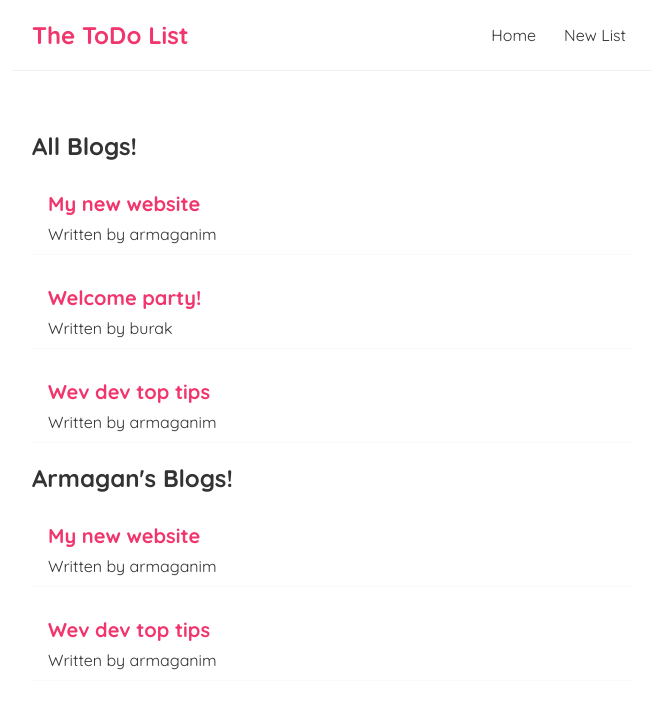
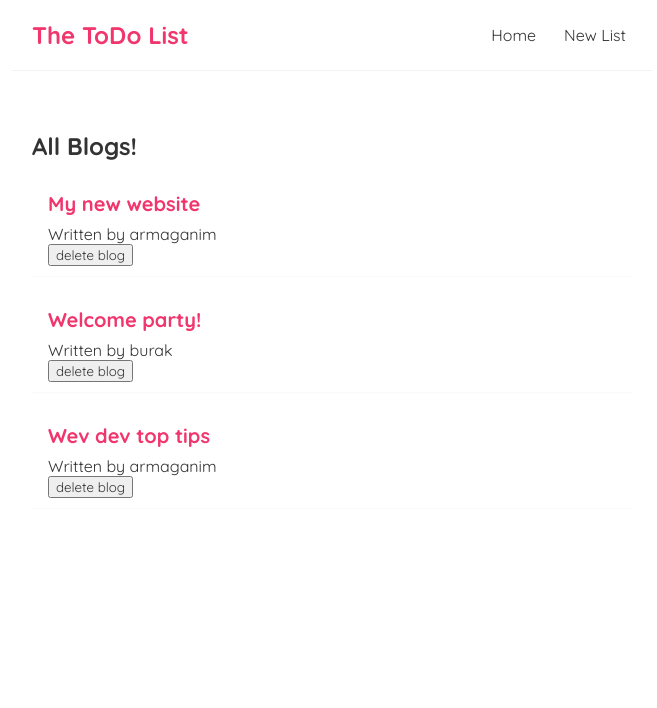
Before and after one commit to erdemburak/React-Beginner, a React (Create React App) app: page / in a window 1280 px wide. Shown: the top 708 px of the page, without its empty margins (308-965 px from the left). Built offline with nearby package versions, Linux system fonts and the light colour scheme.

Commit message:
Functions as props

```diff
--- a/src/BlogList.js
+++ b/src/BlogList.js
@@ -1,6 +1,4 @@
-const BlogList = (props) => {
-    const blogs = props.blogs;
-    const title = props.title;
+const BlogList = ({blogs,title, handleDelete}) => {
 
     return (
         <div className="blog-list">
@@ -9,6 +7,7 @@
                 <div className="blog-preview" key={blog.id}>
                     <h2>{blog.title}</h2>
                     <p>Written by {blog.author}</p>
+                    <button onClick={() => handleDelete(blog.id)} >delete blog</button>
                 </div>
             ))}
         </div>
--- a/src/Home.js
+++ b/src/Home.js
@@ -8,10 +8,14 @@
         {title: 'Wev dev top tips', body: 'lorem ipsum...', author: 'armaganim', id: 3}
     ]);
 
+    const handleDelete = (id) => {
+        const newBlogs = blogs.filter(blog => blog.id !== id);
+        setBlogs(newBlogs);
+    }
+
     return (
         <div className="home">
-            <BlogList blogs={blogs} title="All Blogs!"/>
-            <BlogList blogs={blogs.filter((blog) => blog.author === 'armaganim')} title="Armagan's Blogs!"/>
+            <BlogList blogs={blogs} title="All Blogs!" handleDelete={handleDelete}/>
         </div>
      );
 }
```
